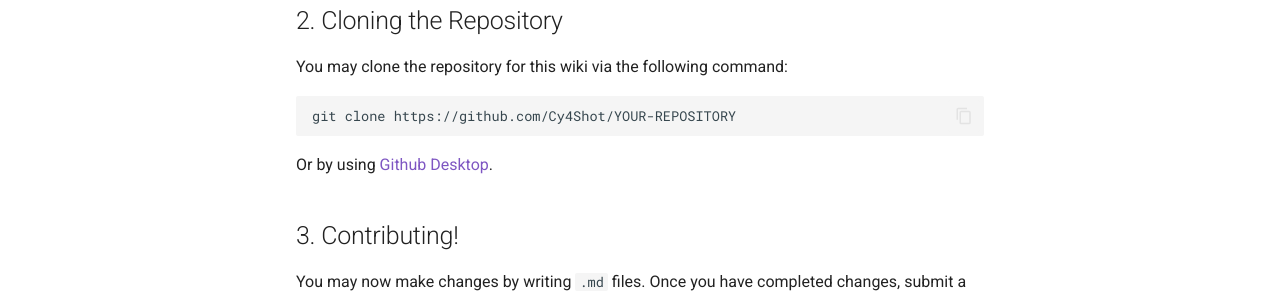
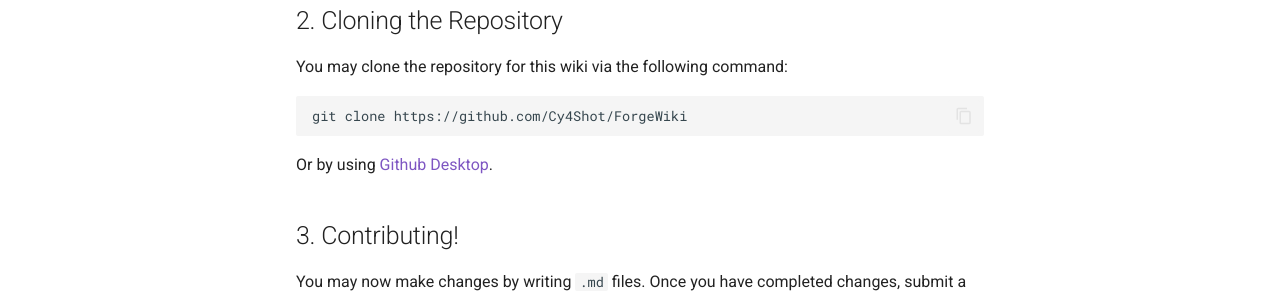
Before and after one commit to Cy4Shot/ForgeWiki, an MkDocs documentation site: the page built from docs/Contributing/tutorial.md, in a window 1280 px wide and 982 px high. Shown: the part 528-826 px from the top of the window. Built offline with MkDocs 1.6.1 and Material for MkDocs 9.7.7, drawn with Linux system fonts in a browser that asks for light colours; part of the change alters nothing that is shown.

Commit message:
Update tutorial.md

````diff
--- a/docs/Contributing/tutorial.md
+++ b/docs/Contributing/tutorial.md
@@ -11,7 +11,7 @@ pip install mkdocs-material
 ## 2. Cloning the Repository
 You may clone the repository for this wiki via the following command:
 ```sh
-git clone https://github.com/Cy4Shot/YOUR-REPOSITORY
+git clone https://github.com/Cy4Shot/ForgeWiki
 ```
 Or by using [Github Desktop](https://docs.github.com/en/desktop/contributing-and-collaborating-using-github-desktop/adding-and-cloning-repositories/cloning-and-forking-repositories-from-github-desktop).
 
````
